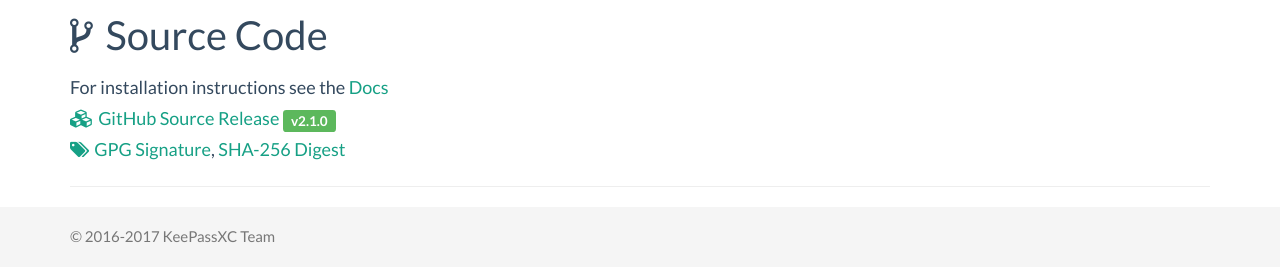
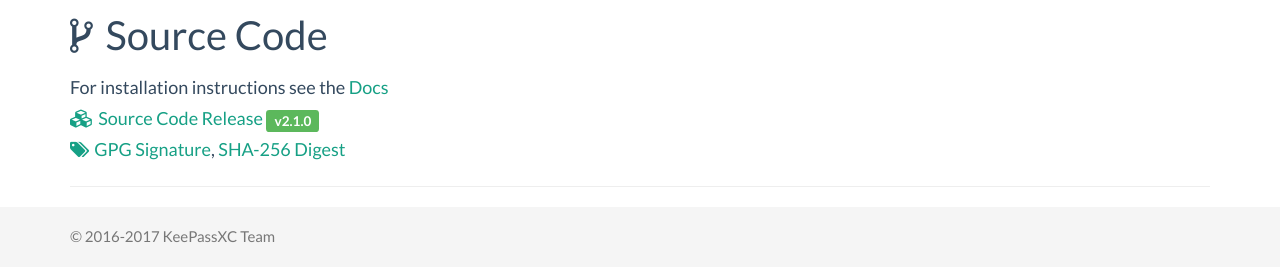
Before and after one commit to keepassxreboot/keepassxc-org, a Jekyll site: the page built from download.html, in a window 1280 px wide and 900 px high, scrolled down 1159 px. Shown: the part 623-897 px from the top of the window. Built offline with Jekyll 4.4.1, drawn with Linux system fonts in a browser that asks for light colours.

Commit message:
GitHub Source Release -> Source Code Release

```diff
--- a/download.html
+++ b/download.html
@@ -105,7 +105,7 @@
   <h3><i class="fa fa-code-fork" aria-hidden="true"></i> Source Code</h3>
   For installation instructions see the <a href="docs#wiki">Docs</a><br/>
   <a href="https://github.com/keepassxreboot/keepassxc/releases/download/2.1.0/keepassxc-2.1.0-src.tar.bz2">
-    <i class="fa fa-cubes" aria-hidden="true"></i>GitHub Source Release
+    <i class="fa fa-cubes" aria-hidden="true"></i>Source Code Release
     <span class="label label-success">v2.1.0</span>
   </a><br/>
   <a href="https://github.com/keepassxreboot/keepassxc/releases/download/2.1.0/keepassxc-2.1.0-src.tar.bz2.sig"><i class="fa fa-tags" aria-hidden="true"></i>GPG Signature</a>,
```
